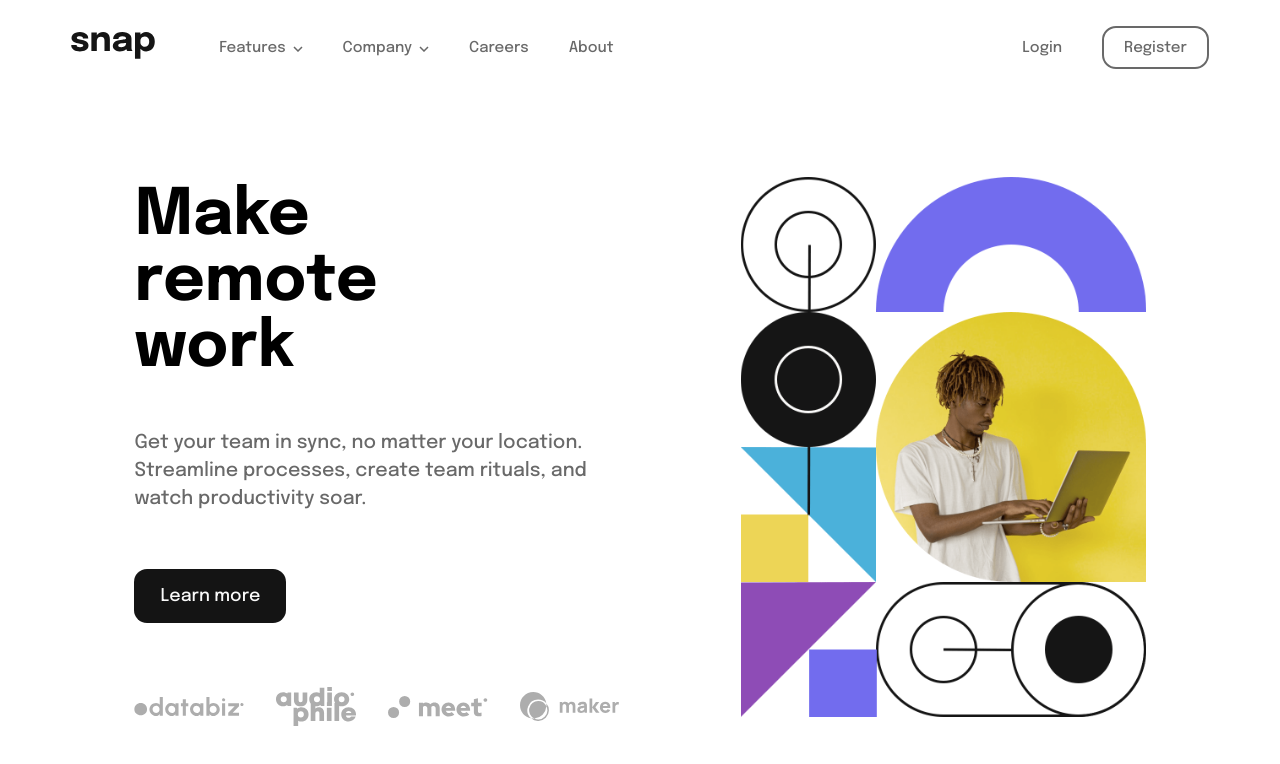
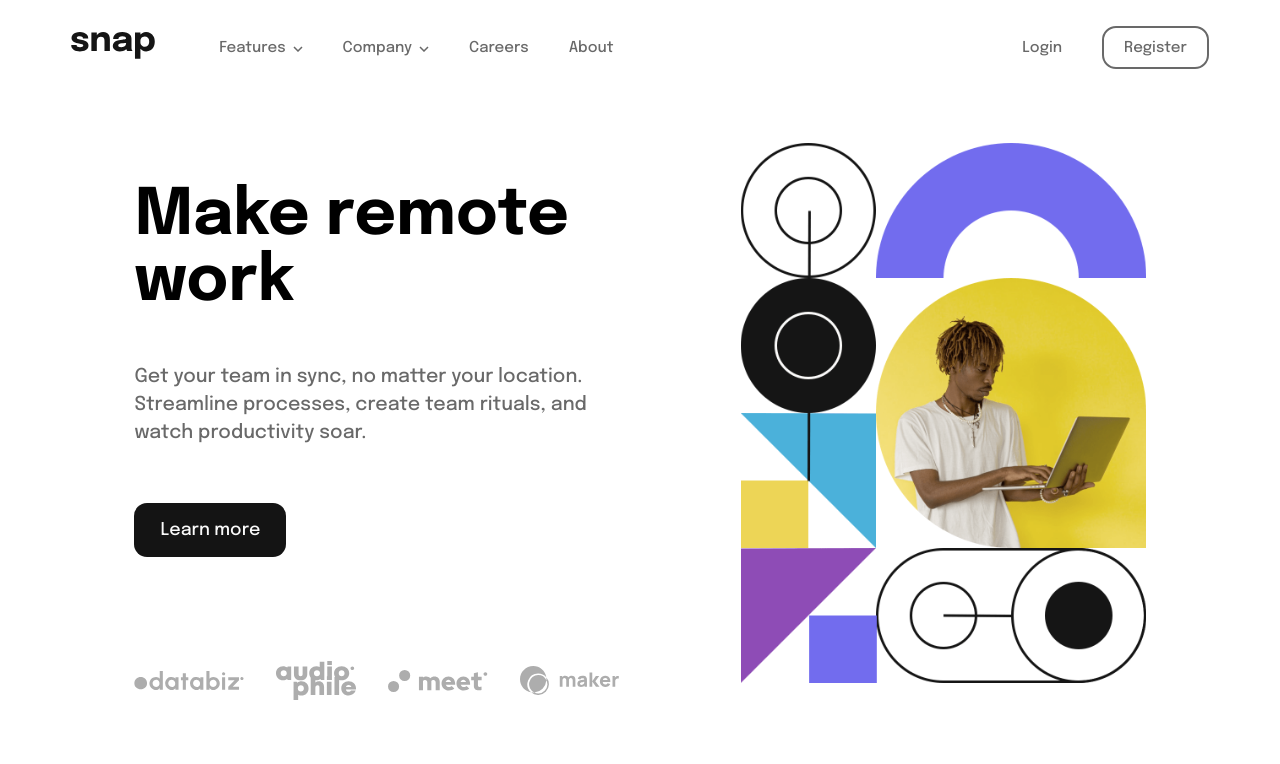
Before and after one commit to jordanr2m/remote-work-homepage, a React (Create React App) app: page / in a window 1280 px wide. Shown: the top 764 px of the page. Built offline with nearby package versions, Linux system fonts and the light colour scheme.

Commit message:
Finished styles for large desktop screens for homepage.

```diff
--- a/src/App.css
+++ b/src/App.css
@@ -1,3 +1,13 @@
+html {
+    box-sizing: border-box;
+}
+
+*,
+*:before,
+*:after {
+    box-sizing: inherit;
+}
+
 :root {
     --off-white: hsl(0, 0%, 98%);
     --medium-grey: hsl(0, 0%, 41%);
@@ -18,6 +28,6 @@
 
 .wrapper {
     width: 90%;
-    /* max-width: 1100px; */
+    max-width: 1200px;
     margin: 0 auto;
 }
--- a/src/components/homepage/Homepage.css
+++ b/src/components/homepage/Homepage.css
@@ -7,7 +7,6 @@
 }
 
 .text-wrapper {
-    width: 90%;
     margin: 0 auto;
 }
 
@@ -72,6 +71,14 @@ img[alt="audiophile"] {
         height: 60vh;
     }
 
+    .content h1 {
+        margin-top: 2.5rem;
+    }
+
+    .endorsement-icons {
+        padding-bottom: 1rem;
+    }
+
     .endorsement-icons img {
         max-width: 100px;
     }
@@ -84,10 +91,8 @@ img[alt="audiophile"] {
 /* Media Query - DESKTOP */
 @media screen and (min-width: 975px) {
     section.homepage {
-        width: 90%;
         display: flex;
         height: 100%;
-        margin: 0 auto;
         margin-top: 5rem;
     }
 
@@ -95,13 +100,11 @@ img[alt="audiophile"] {
         order: 1;
         width: 60%;
         text-align: left;
-        /* display: flex;
-        flex-flow: column wrap;
-        justify-content: center; */
     }
 
     .text-wrapper {
         margin: 0;
+        width: 90%;
     }
 
     .content h1 {
@@ -126,12 +129,11 @@ img[alt="audiophile"] {
     }
 
     .endorsement-icons {
-        align-self: flex-start;
+        padding-bottom: 1.5rem;
     }
 
     .endorsement-icons img {
         max-width: 110px;
-        /* padding-left: 15px; */
     }
 
     img[alt="audiophile"] {
@@ -146,7 +148,7 @@ img[alt="audiophile"] {
         background-image: url(../../assets/image-hero-desktop.png);
         background-size: contain;
         background-position: center;
-        margin: 0;
+        margin: -40px 0 0 0;
         height: auto;
         width: 40%;
         order: 2;
@@ -161,14 +163,30 @@ img[alt="audiophile"] {
 
     .content h1 {
         font-size: 4rem;
-        width: 68%;
+        width: 95%;
     }
 
     .text-wrapper {
         width: 80%;
     }
 
+    button.learn-more {
+        margin-bottom: 3rem;
+    }
+
     .hero-img {
-
+        margin-top: -45px;
+        margin-bottom: 20px;
     }
 }
+
+/* Fix text on large screen */
+@media screen and (min-width: 1300px) {
+    .content h1 {
+        width: 85%;
+    }
+
+    .text-wrapper {
+        width: 70%;
+    }
+}
--- a/src/components/homepage/Homepage.js
+++ b/src/components/homepage/Homepage.js
@@ -7,7 +7,7 @@ import maker from "../../assets/client-maker.svg";
 
 const Homepage = () => {
     return (
-        <section className="homepage">
+        <section className="homepage wrapper">
             <div className="hero-img"></div>
 
             <main className="content">
--- a/src/components/navbar/Navbar.css
+++ b/src/components/navbar/Navbar.css
@@ -1,11 +1,5 @@
-html {
-    box-sizing: border-box;
-}
-
-*,
-*:before,
-*:after {
-    box-sizing: inherit;
+.navbar {
+    max-width: 1300px;
 }
 
 .logo {
```
